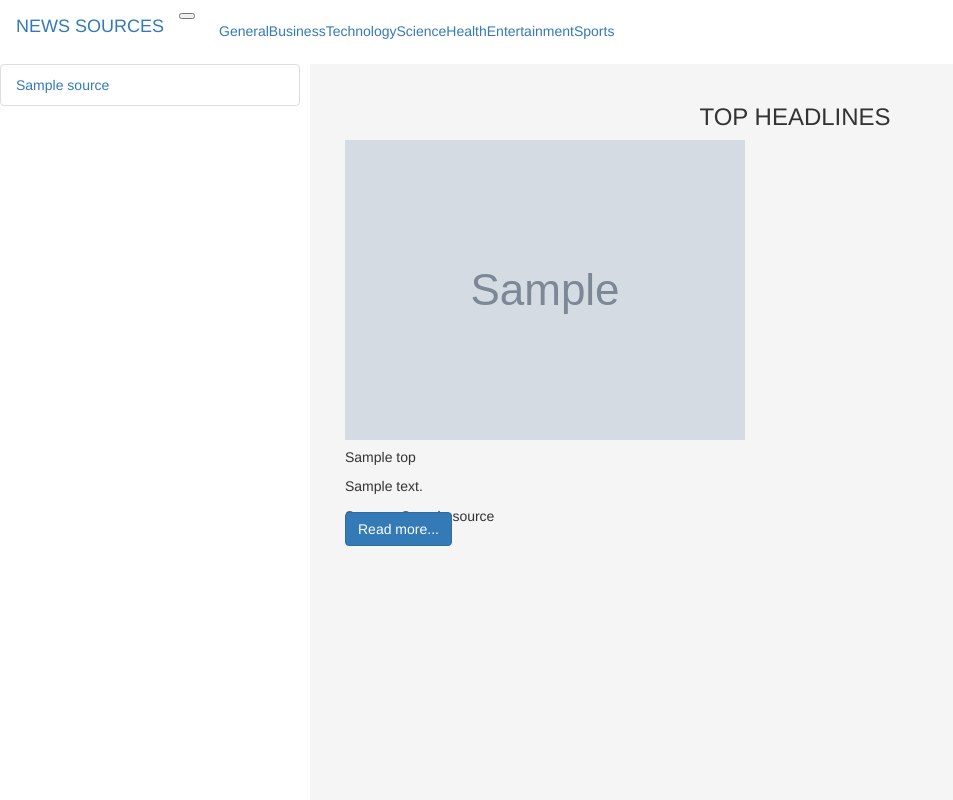
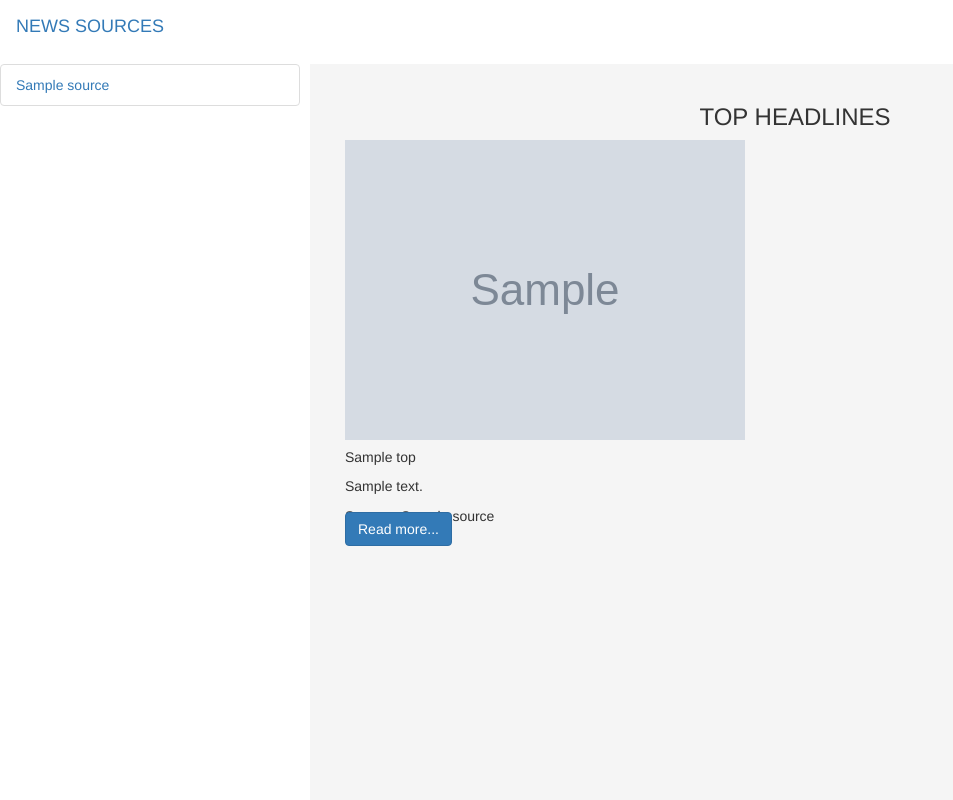
Before and after one commit to p-koskey/news-sources, a Flask app: template app/templates/index.html in a window 1280 px wide. Shown: the whole page, without its empty margins (0-953 px from the left). Run offline with Flask 2, Linux system fonts and the light colour scheme; the template is opened without the code that fills it: most values are stand-ins (such as "Sample title", 1, 10 or a date in 2020); grey boxes marked "Sample" are stand-in pictures; some libraries are stand-ins or nearby versions.

Commit message:
removed navbar links

```diff
--- a/app/templates/navbar.html
+++ b/app/templates/navbar.html
@@ -1,33 +1,4 @@
 <nav class="navbar navbar-expand-lg navbar-dark bg-dark ">
     <a class="navbar-brand font-weight-bolder" href="/">NEWS SOURCES</a>
 
-      <button class="navbar-toggler" type="button" data-toggle="collapse" data-target="#navbarNav" aria-controls="navbarNav" aria-expanded="false" aria-label="Toggle navigation">
-        <span class="navbar-toggler-icon"></span>
-      </button>
-      <div class="collapse navbar-collapse" id="navbarNav">
-        <ul class="navbar-nav">
-          <li class="nav-item active">
-            <a class="nav-link" href="#">General<span class="sr-only">(current)</span></a>
-          </li>
-          <li class="nav-item">
-            <a class="nav-link" href="#">Business</a>
-          </li>
-          <li class="nav-item">
-            <a class="nav-link" href="#">Technology</a>
-          </li>
-          <li class="nav-item">
-            <a class="nav-link" href="#">Science</a>
-          </li>
-          <li class="nav-item">
-            <a class="nav-link" href="#">Health</a>
-          </li>
-          <li class="nav-item">
-            <a class="nav-link" href="#">Entertainment</a>
-          </li>
-          <li class="nav-item">
-            <a class="nav-link" href="#">Sports</a>
-          </li>
-        </ul>
-      </div>
-
   </nav>
```
